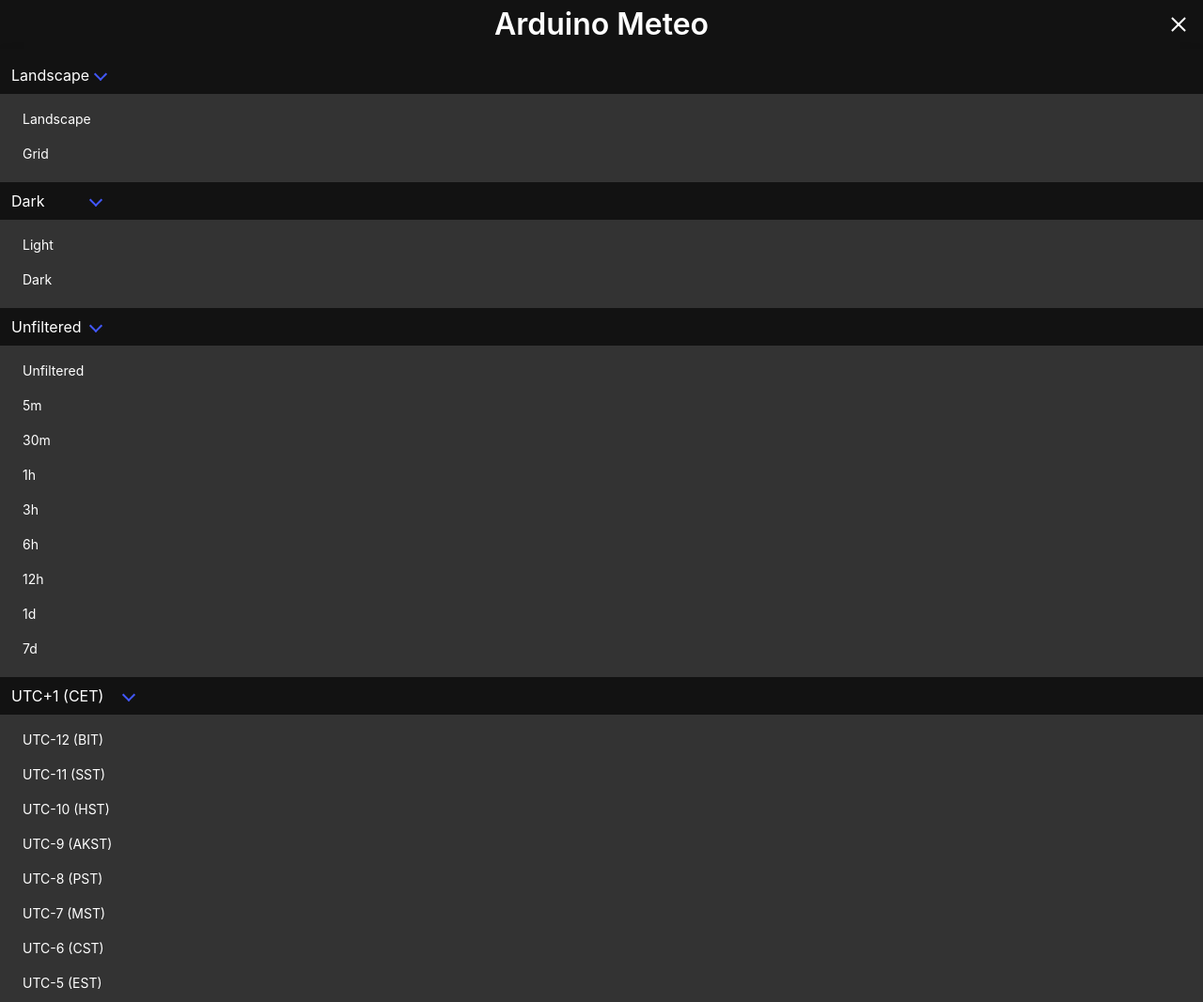
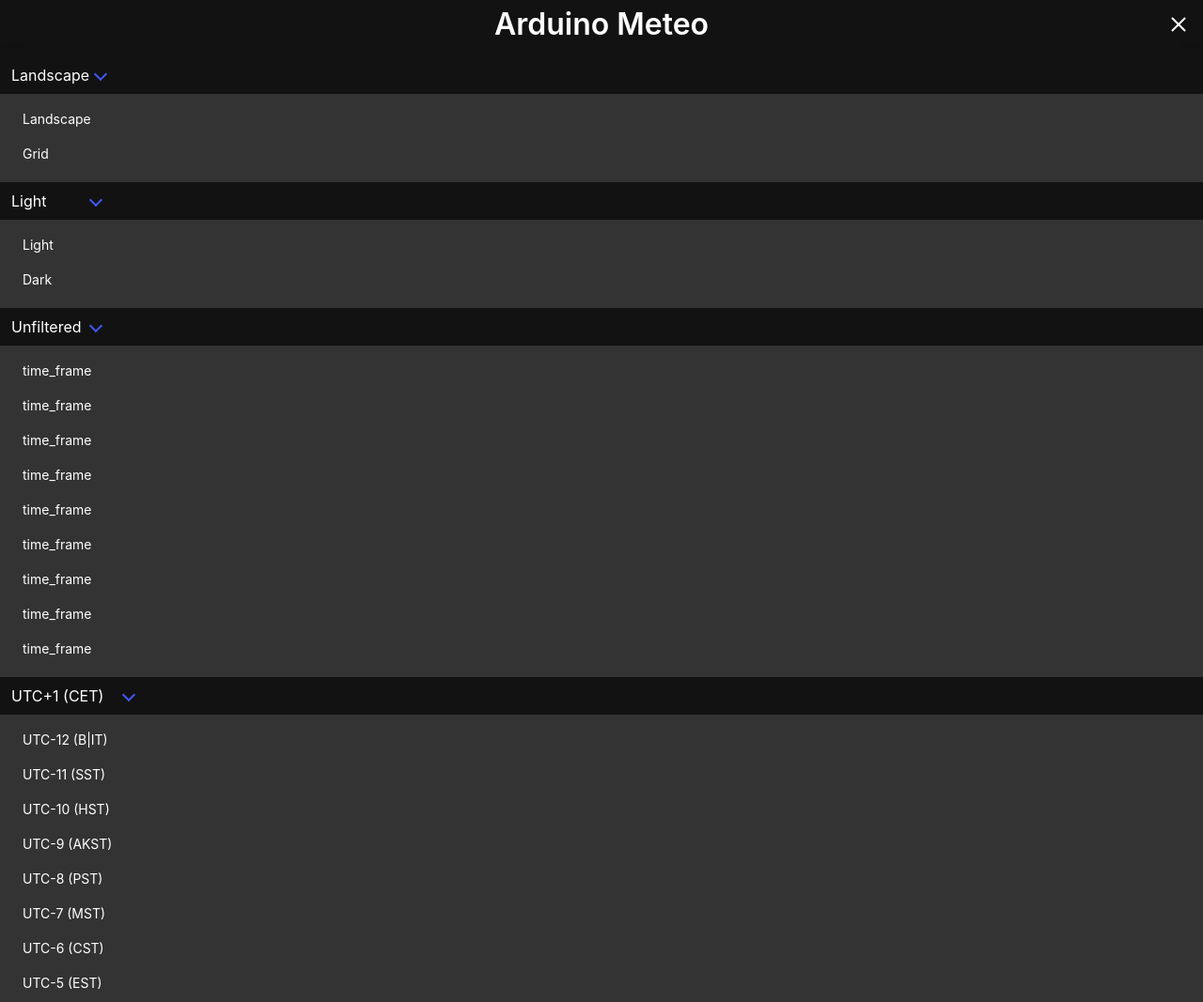
Before and after one commit to TheStef56/arduino_meteo, a Flask app: page / in a window 1280 px wide, after a click that opens the changed part. Shown: the top 1067 px of the page at 94% size. Run offline with Flask 3, Linux system fonts and the light colour scheme; data that the repository does not hold is empty.

Commit message:
refactoring

```diff
--- a/main.py
+++ b/main.py
@@ -10,6 +10,58 @@
 WEB_PORT = 5000
 
 DATACHANGED = False
+
+themes = [
+    "Light",
+    "Dark"
+]
+
+arrangements = [
+    "Landscape",
+    "Grid"
+]
+
+time_frames = [
+    "Unfiltered",
+    "5m",
+    "30m",
+    "1h",
+    "3h",
+    "6h",
+    "12h",
+    "1d",
+    "7d",
+]
+
+time_zones = [
+    "UTC-12 (B|IT)",
+    "UTC-11 (SST)",
+    "UTC-10 (HST)",
+    "UTC-9 (AKST)",
+    "UTC-8 (PST)",
+    "UTC-7 (MST)",
+    "UTC-6 (CST)",
+    "UTC-5 (EST)",
+    "UTC-4 (AST)",
+    "UTC-3 (ART)",
+    "UTC-2 (GST)",
+    "UTC-1 (AZOT)",
+    "UTC-0 (GMT)",
+    "UTC+1 (CET)",
+    "UTC+2 (EET)",
+    "UTC+3 (MSK)",
+    "UTC+4 (GST)",
+    "UTC+5 (PKT)",
+    "UTC+6 (BST)",
+    "UTC+7 (ICT)",
+    "UTC+8 (CST)",
+    "UTC+9 (JST)",
+    "UTC+10 (AEST)",
+    "UTC+11 (SBT)",
+    "UTC+12 (NZST)",
+    "UTC+13 (TOT)",
+    "UTC+14 (LINT)"
+]
 
 def socket_listener():
     global DATACHANGED
@@ -68,7 +120,10 @@
 
 @app.route('/')
 def home():
-    return render_template("index.html")
+    return render_template("index.html", themes       = themes,
+                                         arrangements = arrangements,
+                                         time_frames  = time_frames,
+                                         time_zones   = time_zones)
 
 @app.route('/data')
 def data():
--- a/static/js/index.js
+++ b/static/js/index.js
@@ -1,9 +1,9 @@
 let wSizeFactor           = 0.95;
+let maxChartWidth         = 99999999;
+let minChartWidth         = 0;
 let hSizeFactor           = 0.3;
-let minChartWidth         = 0;
-let maxChartWidth         = 99999999;
+let maxChartHeight        = 99999999;
 let minChartHeight        = 300;
-let maxChartHeight        = 99999999;
 let darkMode              = true;
 let currentTimezoneOffset = 3600;
 let currentArrangement    = "Landscape";
--- a/templates/index.html
+++ b/templates/index.html
@@ -27,73 +27,49 @@
                     <!-- Arrangement Dropdown  -->
                     <div class="navbar-item has-dropdown is-hoverable">
                         <a id="arrangement" class="navbar-link text-white" style="width: 130px;">
-                            Landscape
+                            {{ arrangements[0] }}
                         </a>
                         <div class="navbar-dropdown is-right">
-                            <a class="navbar-item text-white" onclick="changeArrangementLabel('Landscape')">Landscape</a>
-                            <a class="navbar-item text-white" onclick="changeArrangementLabel('Grid')">Grid</a>
+                            {% for arrangement in arrangements %}
+                            <a class="navbar-item text-white" onclick="changeArrangementLabel('{{ arrangement }}')">
+                                {{ arrangement }}
+                            </a>
+                            {% endfor %}
                         </div>
                     </div>
 
                     <!-- Theme Dropdown -->
                     <div class="navbar-item has-dropdown is-hoverable">
                         <a id="theme" class="navbar-link text-white" style="width: 125px;">
-                            Dark
+                            {{ themes[0] }}
                         </a>
                         <div class="navbar-dropdown is-right">
-                            <a class="navbar-item text-white" onclick="changeThemeLabel('Light')">Light</a>
-                            <a class="navbar-item text-white" onclick="changeThemeLabel('Dark')">Dark</a>
+                            {% for theme in themes %}
+                            <a class="navbar-item text-white" onclick="changeThemeLabel('{{ theme }}')">{{ theme }}</a>
+                            {% endfor %}
                         </div>
                     </div>
 
                     <!-- Timeframe Dropdown -->
                     <div class="navbar-item has-dropdown is-hoverable">
-                        <a id="timeframe" class="navbar-link text-white" style="width: 125px;">Unfiltered</a>
+                        <a id="timeframe" class="navbar-link text-white" style="width: 125px;">
+                            {{ time_frames[0] }}
+                        </a>
                         <div class="navbar-dropdown is-right">
-                            <a class="navbar-item text-white" onclick="changeTimeFrameLabel('Unfiltered')">Unfiltered</a>
-                            <a class="navbar-item text-white" onclick="changeTimeFrameLabel('5m')">5m</a>
-                            <a class="navbar-item text-white" onclick="changeTimeFrameLabel('30m')">30m</a>
-                            <a class="navbar-item text-white" onclick="changeTimeFrameLabel('1h')">1h</a>
-                            <a class="navbar-item text-white" onclick="changeTimeFrameLabel('3h')">3h</a>
-                            <a class="navbar-item text-white" onclick="changeTimeFrameLabel('6h')">6h</a>
-                            <a class="navbar-item text-white" onclick="changeTimeFrameLabel('12h')">12h</a>
-                            <a class="navbar-item text-white" onclick="changeTimeFrameLabel('1d')">1d</a>
-                            <a class="navbar-item text-white" onclick="changeTimeFrameLabel('7d')">7d</a>
+                            {% for time_frame in time_frames %}
+                            <a class="navbar-item text-white" onclick="changeTimeFrameLabel('time_frame')">time_frame</a>
+                            {% endfor %}
                         </div>
                     </div>
                     <!-- Timezones Dropdown  -->
                     <div class="navbar-item has-dropdown is-hoverable">
                         <a id="timezone" class="navbar-link text-white" style="width: 160px;">
-                            UTC+1 (CET)
+                           {{ time_zones[13] }}
                         </a>
                         <div class="navbar-dropdown is-right">
-                            <a class="navbar-item text-white" onclick="changeTimezoneLabel('UTC-12 (BIT)')">UTC-12 (BIT)</a>
-                            <a class="navbar-item text-white" onclick="changeTimezoneLabel('UTC-11 (SST)')">UTC-11 (SST)</a>
-                            <a class="navbar-item text-white" onclick="changeTimezoneLabel('UTC-10 (HST)')">UTC-10 (HST)</a>
-                            <a class="navbar-item text-white" onclick="changeTimezoneLabel('UTC-9 (AKST)')">UTC-9 (AKST)</a>
-                            <a class="navbar-item text-white" onclick="changeTimezoneLabel('UTC-8 (PST)')">UTC-8 (PST)</a>
-                            <a class="navbar-item text-white" onclick="changeTimezoneLabel('UTC-7 (MST)')">UTC-7 (MST)</a>
-                            <a class="navbar-item text-white" onclick="changeTimezoneLabel('UTC-6 (CST)')">UTC-6 (CST)</a>
-                            <a class="navbar-item text-white" onclick="changeTimezoneLabel('UTC-5 (EST)')">UTC-5 (EST)</a>
-                            <a class="navbar-item text-white" onclick="changeTimezoneLabel('UTC-4 (AST)')">UTC-4 (AST)</a>
-                            <a class="navbar-item text-white" onclick="changeTimezoneLabel('UTC-3 (ART)')">UTC-3 (ART)</a>
-                            <a class="navbar-item text-white" onclick="changeTimezoneLabel('UTC-2 (GST)')">UTC-2 (GST)</a>
-                            <a class="navbar-item text-white" onclick="changeTimezoneLabel('UTC-1 (AZOT)')">UTC-1 (AZOT)</a>
-                            <a class="navbar-item text-white" onclick="changeTimezoneLabel('UTC-0 (GMT)')">UTC-0 (GMT)</a>
-                            <a class="navbar-item text-white" onclick="changeTimezoneLabel('UTC+1 (CET)')">UTC+1 (CET)</a>
-                            <a class="navbar-item text-white" onclick="changeTimezoneLabel('UTC+2 (EET)')">UTC+2 (EET)</a>
-                            <a class="navbar-item text-white" onclick="changeTimezoneLabel('UTC+3 (MSK)')">UTC+3 (MSK)</a>
-                            <a class="navbar-item text-white" onclick="changeTimezoneLabel('UTC+4 (GST)')">UTC+4 (GST)</a>
-                            <a class="navbar-item text-white" onclick="changeTimezoneLabel('UTC+5 (PKT)')">UTC+5 (PKT)</a>
-                            <a class="navbar-item text-white" onclick="changeTimezoneLabel('UTC+6 (BST)')">UTC+6 (BST)</a>
-                            <a class="navbar-item text-white" onclick="changeTimezoneLabel('UTC+7 (ICT)')">UTC+7 (ICT)</a>
-                            <a class="navbar-item text-white" onclick="changeTimezoneLabel('UTC+8 (CST)')">UTC+8 (CST)</a>
-                            <a class="navbar-item text-white" onclick="changeTimezoneLabel('UTC+9 (JST)')">UTC+9 (JST)</a>
-                            <a class="navbar-item text-white" onclick="changeTimezoneLabel('UTC+10 (AEST)')">UTC+10 (AEST)</a>
-                            <a class="navbar-item text-white" onclick="changeTimezoneLabel('UTC+11 (SBT)')">UTC+11 (SBT)</a>
-                            <a class="navbar-item text-white" onclick="changeTimezoneLabel('UTC+12 (NZST)')">UTC+12 (NZST)</a>
-                            <a class="navbar-item text-white" onclick="changeTimezoneLabel('UTC+13 (TOT)')">UTC+13 (TOT)</a>
-                            <a class="navbar-item text-white" onclick="changeTimezoneLabel('UTC+14 (LINT)')">UTC+14 (LINT)</a>
+                            {% for time_zone in time_zones %}
+                            <a class="navbar-item text-white" onclick="changeTimezoneLabel('{{ time_zone }}')">{{ time_zone }}</a>
+                            {% endfor %}
                         </div>
                     </div>
                 </div>
```
